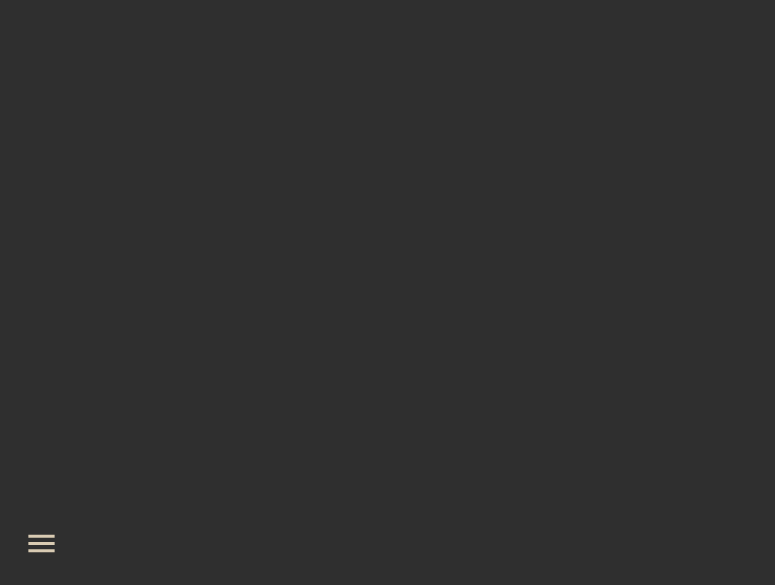
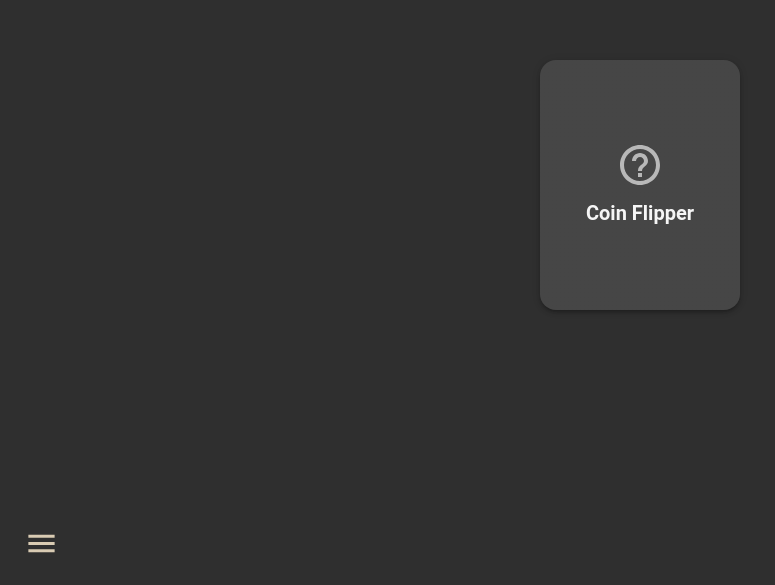
Before and after one commit to tylrcarr/tylrcarr.github.io, a React (Create React App) app: page /#/tools in a window 1280 px wide. Before the commit this address had no page. Shown: the part 215-800 px from the top of the page, without its empty margins (0-775 px from the left). Built offline with nearby package versions, Linux system fonts and the light colour scheme.

Commit message:
quick and easy tools page

```diff
--- a/src/components/Refrigerator.tsx
+++ b/src/components/Refrigerator.tsx
@@ -1,7 +1,14 @@
 // Refrigerator.tsx
 import React from 'react';
 import { Box, Typography, useTheme, useMediaQuery } from '@mui/material';
-import { PhotoCamera, ChatBubbleOutline, MusicNote, FormatQuote } from '@mui/icons-material';
+import {
+    PhotoCamera,
+    ChatBubbleOutline,
+    MusicNote,
+    FormatQuote,
+    CurrencyBitcoin,
+    BuildCircleOutlined
+} from '@mui/icons-material';
 import { useNavigate } from "react-router-dom";
 import Polaroid from './Polaroid'; // Adjust the path as necessary
 
@@ -100,12 +107,12 @@ const Refrigerator: React.FC = () => {
                 onClick={() => navigate("/photos")}
             />
             <Polaroid
-                icon={ChatBubbleOutline}
-                label="Thoughts"
+                icon={BuildCircleOutlined}
+                label="Tools"
                 color="green"
-                position={{ top: '50%', left: '30%' }}
-                rotation={3}
-                onClick={() => alert('Clicked on Thoughts')}
+                position={{ top: '60%', left: '30%' }}
+                rotation={-5}
+                onClick={() => navigate("/tools")}
             />
             <Polaroid
                 icon={MusicNote}
--- a/src/constants/routes.tsx
+++ b/src/constants/routes.tsx
@@ -6,8 +6,9 @@ import PhotoCameraIcon from "@mui/icons-material/PhotoCamera";
 import PersonIcon from '@mui/icons-material/Person';
 import HouseIcon from '@mui/icons-material/House';
 import {ArtPage} from "../pages/ArtPage";
-import {MusicNote} from "@mui/icons-material";
+import {Build, MusicNote} from "@mui/icons-material";
 import {MusicPage} from "../pages/MusicPage";
+import {ToolsPage} from "../pages/ToolsPage";
 
 const HOME_ROUTE: AppRoute = {
     id: "home",
@@ -44,13 +45,15 @@ const MUSIC_ROUTE: AppRoute = {
 };
 
 
-// const TOOLS_ROUTE: AppRoute = {
-//     id: "tools",
-//     path: "/tools",
-//     label: "Tools",
-//     icon: <BuildIcon />,
-//     element: <ToolsPage />,
-// };
+const TOOLS_ROUTE: AppRoute = {
+    id: "tools",
+    path: "/tools",
+    label: "Tools",
+    icon: <Build />,
+    element: <ToolsPage />,
+    hideFromMainNav: true
+};
+
 // const ABOUT_ROUTE: AppRoute = {
 //     id: "about",
 //     path: "/about",
@@ -64,7 +67,7 @@ const ROUTES: AppRoute[] = [
     PHOTOS_ROUTE,
     ME_ROUTE,
     MUSIC_ROUTE,
-    // TOOLS_ROUTE,
+    TOOLS_ROUTE,
     // ABOUT_ROUTE
 ];
 
--- a/src/pages/ToolsPage.tsx
+++ b/src/pages/ToolsPage.tsx
@@ -1,5 +1,75 @@
 import React from "react";
+import { Box, Card, CardActionArea, CardContent, Typography, useTheme } from "@mui/material";
+import { HelpOutline } from "@mui/icons-material";
 
-export const ToolsPage = () => {
-    return <div>ToolsPage</div>;
-}
+export const ToolsPage: React.FC = () => {
+    const theme = useTheme(); // Access your MUI theme
+
+    return (
+        <Box
+            sx={{
+                width: "100%",
+                height: "100vh",
+                display: "flex",
+                justifyContent: "center",
+                alignItems: "center",
+                backgroundColor: theme.palette.background.default, // Use theme's background
+                padding: theme.spacing(2),
+            }}
+        >
+            {/* Coin Flipper Tool Card */}
+            <Card
+                sx={{
+                    width: 200,
+                    height: 250,
+                    display: "flex",
+                    flexDirection: "column",
+                    justifyContent: "center",
+                    alignItems: "center",
+                    boxShadow: theme.shadows[3], // Use theme's shadow
+                    borderRadius: theme.shape.borderRadius, // Use theme's border radius
+                    transition: "transform 0.2s",
+                    "&:hover": {
+                        transform: "scale(1.05)",
+                        boxShadow: theme.shadows[6], // Stronger shadow on hover
+                    },
+                }}
+            >
+                <CardActionArea
+                    onClick={() => (window.location.href = "/coin-flipper")}
+                    sx={{
+                        width: "100%",
+                        height: "100%",
+                    }}
+                >
+                    <CardContent
+                        sx={{
+                            display: "flex",
+                            flexDirection: "column",
+                            justifyContent: "center",
+                            alignItems: "center",
+                            gap: theme.spacing(1), // Use theme's spacing
+                        }}
+                    >
+                        <HelpOutline
+                            sx={{
+                                fontSize: 48,
+                                color: theme.palette.text.secondary, // Use theme's text color
+                            }}
+                        />
+                        <Typography
+                            variant="h6"
+                            sx={{
+                                fontWeight: theme.typography.fontWeightBold, // Use theme's bold font weight
+                                color: theme.palette.text.primary, // Use theme's primary text color
+                                textAlign: "center",
+                            }}
+                        >
+                            Coin Flipper
+                        </Typography>
+                    </CardContent>
+                </CardActionArea>
+            </Card>
+        </Box>
+    );
+};
```
